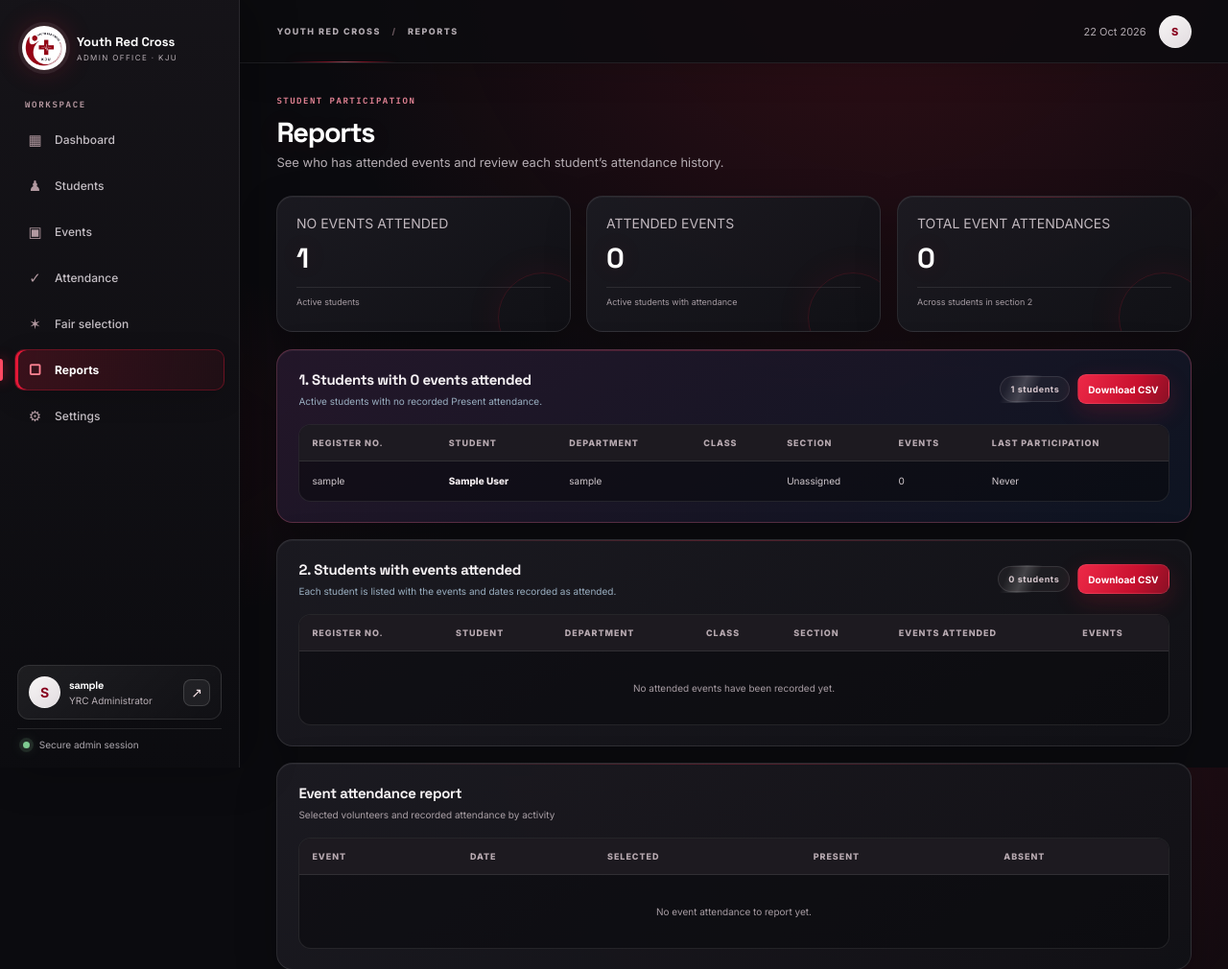
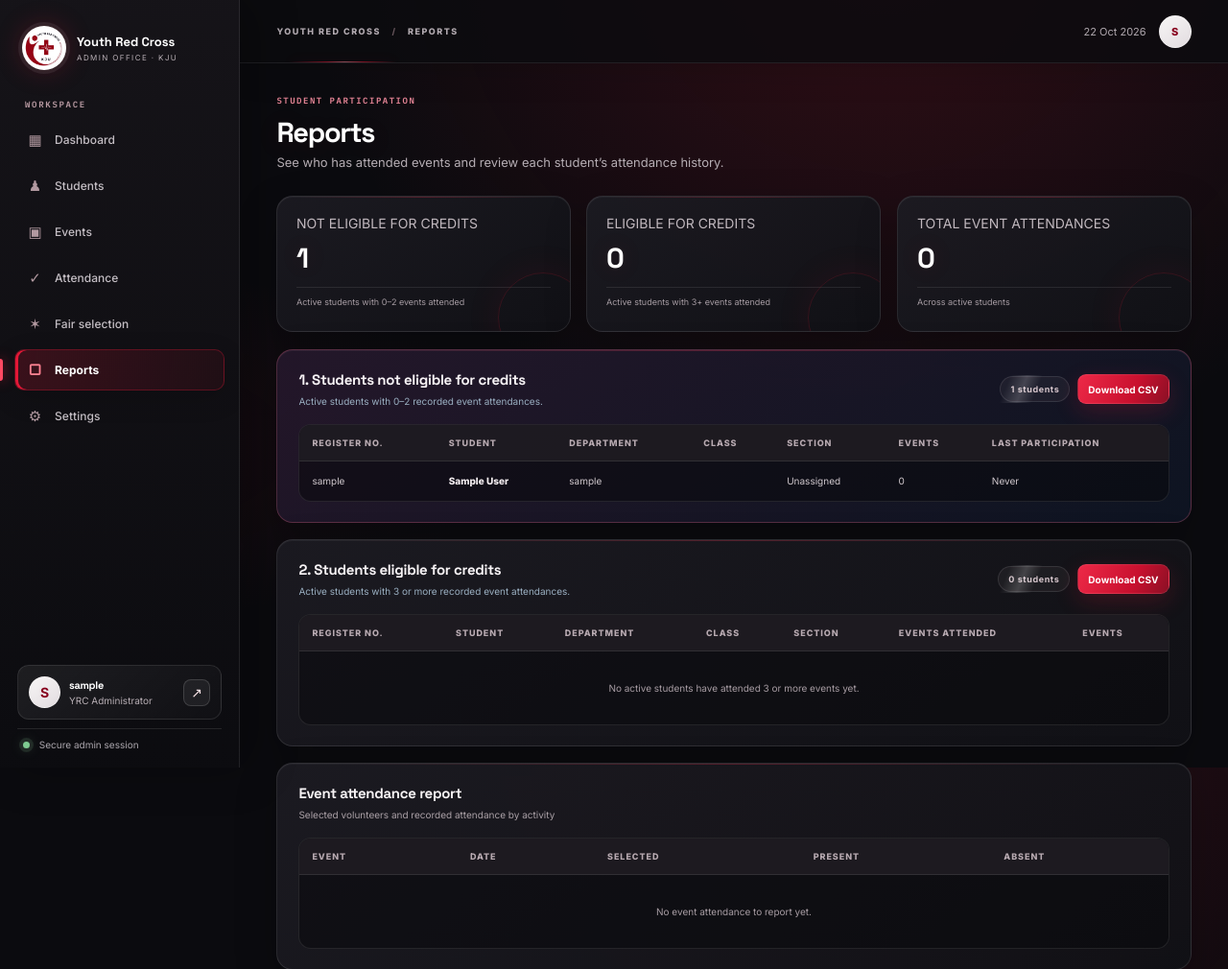
Before and after one commit to anujdm12/YRC, a Flask app: page /reports in a window 1280 px wide. Shown: the top 1010 px of the page at 96% size. Run offline with Flask 3, Linux system fonts and the light colour scheme; the visitor is signed in with stand-in values (Sample User, id 1); data comes from the database, SQL or seed files in the repository; data that the repository does not hold is empty; some libraries are stand-ins or nearby versions.

Commit message:
Split reports by credit eligibility

```diff
--- a/app.py
+++ b/app.py
@@ -1049,8 +1049,9 @@ def reports():
     total_attendances=sum(student['events'] for student in attended_rows)
     evrows=conn.execute('SELECT e.name,e.event_date,(SELECT COUNT(*) FROM event_participants p WHERE p.event_id=e.id AND p.selection_status="Selected") selected,(SELECT COUNT(*) FROM attendance a WHERE a.event_id=e.id AND a.status="Present") present,(SELECT COUNT(*) FROM attendance a WHERE a.event_id=e.id AND a.status="Absent") absent FROM events e ORDER BY e.event_date DESC').fetchall()
     return render_template('reports.html',rows=rows,events=evrows,
-                           high_priority=[r for r in rows if r['events']==0],
-                           attended=attended_rows,total_attendances=total_attendances)
+                           not_credit_eligible=[r for r in rows if r['events'] < 3],
+                           credit_eligible=[r for r in attended_rows if r['events'] >= 3],
+                           total_attendances=total_attendances)
 
 @app.get('/reports/attended-students.csv')
 @login_required
@@ -1070,6 +1071,8 @@ def attended_students_csv():
     buf=io.StringIO(newline=''); writer=csv.writer(buf)
     writer.writerow(['Register No','Student Name','Department','Class','Section','Events Attended','Total Events Attended'])
     for student in attended_by_student.values():
+        if len(student['events']) < 3:
+            continue
         values=[student['register_no'],student['name'],student['department'],student['class_name'],
                 student['section'],'; '.join(student['events']),len(student['events'])]
         writer.writerow([("'"+str(value) if str(value or '').lstrip().startswith(('=','+','-','@')) else value) for value in values])
@@ -1093,12 +1096,12 @@ def priority_students_csv():
     import csv, io
     rows=db().execute('''SELECT s.register_no,s.name,s.department,s.class_name,s.section,s.email,s.phone
         FROM students s WHERE s.yrc_status='Active'
-        AND NOT EXISTS (SELECT 1 FROM attendance a WHERE a.student_id=s.id AND a.status='Present')
+        AND (SELECT COUNT(DISTINCT a.event_id) FROM attendance a WHERE a.student_id=s.id AND a.status='Present') < 3
         ORDER BY s.department,s.class_name,s.name''').fetchall()
     buf=io.StringIO(newline=''); writer=csv.writer(buf)
     writer.writerow(['Register No','Name','Department','Class','Section','Email','Phone','Priority'])
     for row in rows:
-        values=[row['register_no'],row['name'],row['department'],row['class_name'],row['section'],row['email'],row['phone'],'High - no events attended']
+        values=[row['register_no'],row['name'],row['department'],row['class_name'],row['section'],row['email'],row['phone'],'Not eligible - fewer than 3 events attended']
         writer.writerow([("'"+str(value) if str(value or '').lstrip().startswith(('=','+','-','@')) else value) for value in values])
     return Response('\ufeff'+buf.getvalue(),mimetype='text/csv',headers={'Content-Disposition':'attachment; filename=yrc-high-priority-students.csv'})
 
--- a/templates/reports.html
+++ b/templates/reports.html
@@ -11,16 +11,16 @@
 <div class="page-heading"><div><div class="eyebrow">STUDENT PARTICIPATION</div><h1>Reports</h1><p class="subhead">See who has attended events and review each student’s attendance history.</p></div></div>
 
 <div class="stats-grid reports-priority-summary">
-<article class="stat-card"><span class="stat-label">NO EVENTS ATTENDED</span><strong>{{high_priority|length}}</strong><span class="stat-foot">Active students</span></article>
-<article class="stat-card"><span class="stat-label">ATTENDED EVENTS</span><strong>{{attended|length}}</strong><span class="stat-foot">Active students with attendance</span></article>
-<article class="stat-card"><span class="stat-label">TOTAL EVENT ATTENDANCES</span><strong>{{total_attendances}}</strong><span class="stat-foot">Across students in section 2</span></article>
+<article class="stat-card"><span class="stat-label">NOT ELIGIBLE FOR CREDITS</span><strong>{{not_credit_eligible|length}}</strong><span class="stat-foot">Active students with 0–2 events attended</span></article>
+<article class="stat-card"><span class="stat-label">ELIGIBLE FOR CREDITS</span><strong>{{credit_eligible|length}}</strong><span class="stat-foot">Active students with 3+ events attended</span></article>
+<article class="stat-card"><span class="stat-label">TOTAL EVENT ATTENDANCES</span><strong>{{total_attendances}}</strong><span class="stat-foot">Across active students</span></article>
 </div>
 
-<section class="panel report-priority high-priority"><div class="panel-head"><div><h2>1. Students with 0 events attended</h2><p>Active students with no recorded Present attendance.</p></div><div class="heading-actions"><span class="count-pill">{{high_priority|length}} students</span><a class="btn primary small" href="{{ url_for('priority_students_csv') }}">Download CSV</a></div></div>{{student_table(high_priority, 'Everyone active has attended at least one event.')}}</section>
+<section class="panel report-priority high-priority"><div class="panel-head"><div><h2>1. Students not eligible for credits</h2><p>Active students with 0–2 recorded event attendances.</p></div><div class="heading-actions"><span class="count-pill">{{not_credit_eligible|length}} students</span><a class="btn primary small" href="{{ url_for('priority_students_csv') }}">Download CSV</a></div></div>{{student_table(not_credit_eligible, 'No active students fall below the 3-event threshold.')}}</section>
 
-<section class="panel report-priority"><div class="panel-head"><div><h2>2. Students with events attended</h2><p>Each student is listed with the events and dates recorded as attended.</p></div><div class="heading-actions"><span class="count-pill">{{attended|length}} students</span><a class="btn primary small" href="{{ url_for('attended_students_csv') }}">Download CSV</a></div></div>
+<section class="panel report-priority"><div class="panel-head"><div><h2>2. Students eligible for credits</h2><p>Active students with 3 or more recorded event attendances.</p></div><div class="heading-actions"><span class="count-pill">{{credit_eligible|length}} students</span><a class="btn primary small" href="{{ url_for('attended_students_csv') }}">Download CSV</a></div></div>
 <div class="table-scroll"><table><thead><tr><th>REGISTER NO.</th><th>STUDENT</th><th>DEPARTMENT</th><th>CLASS</th><th>SECTION</th><th>EVENTS ATTENDED</th><th>EVENTS</th></tr></thead><tbody>
-{% for r in attended %}<tr><td>{{r.register_no}}</td><td class="table-title">{{r.name}}</td><td>{{r.department}}</td><td>{{r.class_name}}</td><td>{{r.section or 'Unassigned'}}</td><td>{{r.events}}</td><td>{{r.event_names}}</td></tr>{% else %}<tr><td colspan="7" class="empty-cell">No attended events have been recorded yet.</td></tr>{% endfor %}
+{% for r in credit_eligible %}<tr><td>{{r.register_no}}</td><td class="table-title">{{r.name}}</td><td>{{r.department}}</td><td>{{r.class_name}}</td><td>{{r.section or 'Unassigned'}}</td><td>{{r.events}}</td><td>{{r.event_names}}</td></tr>{% else %}<tr><td colspan="7" class="empty-cell">No active students have attended 3 or more events yet.</td></tr>{% endfor %}
 </tbody></table></div></section>
 
 <section class="panel reports-events"><div class="panel-head"><div><h2>Event attendance report</h2><p>Selected volunteers and recorded attendance by activity</p></div></div><div class="table-scroll"><table><thead><tr><th>EVENT</th><th>DATE</th><th>SELECTED</th><th>PRESENT</th><th>ABSENT</th></tr></thead><tbody>{% for e in events %}<tr><td class="table-title">{{e.name}}</td><td>{{e.event_date}}</td><td>{{e.selected}}</td><td><span class="badge present">{{e.present}}</span></td><td>{{e.absent}}</td></tr>{% else %}<tr><td colspan="5" class="empty-cell">No event attendance to report yet.</td></tr>{% endfor %}</tbody></table></div></section>
```
